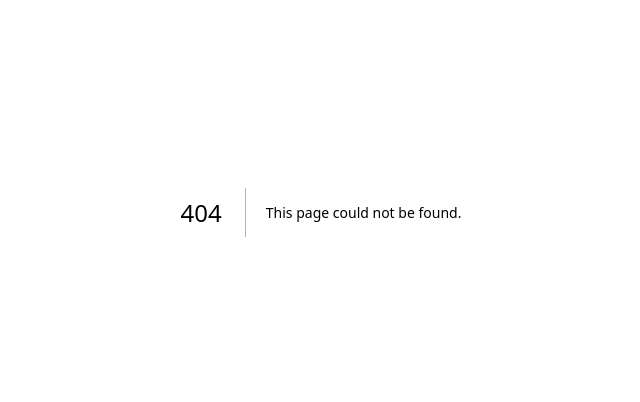
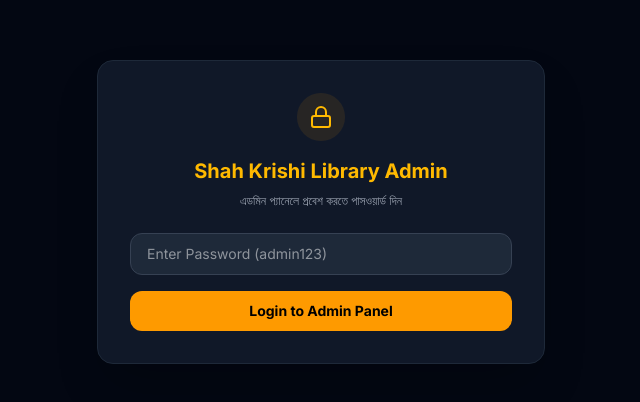
Before and after one commit to Nazmulbd24365/Krishilibray, a Next.js app in the folder frontend/: page /admin in a window 1280 px wide. Before the commit this address had no page. Shown: the part 188-590 px from the top of the page, without its empty margins (319-959 px from the left). Built offline with nearby package versions, Linux system fonts and the light colour scheme.

Commit message:
Fixed admin folder routing in root app directory

```diff
--- a/frontend/app/Admin/page.tsx
+++ b/frontend/app/admin/page.tsx
@@ -27,9 +27,9 @@ export default function AdminPage() {
       {!isLoggedIn ? (
         <div className="bg-gray-900 border border-gray-800 p-8 rounded-2xl max-w-md w-full text-center shadow-2xl">
           <div className="p-3 bg-amber-500/10 text-amber-400 rounded-full w-fit mx-auto mb-4">
-            <Lock className="h-6 w-6" />
+            <Lock className="h-6 w-6 text-amber-400" />
           </div>
-          <h2 className="text-xl font-bold mb-2">Shah Krishi Library Admin Login</h2>
+          <h2 className="text-xl font-bold mb-2 text-amber-400">Shah Krishi Library Admin</h2>
           <p className="text-xs text-gray-400 mb-6">এডমিন প্যানেলে প্রবেশ করতে পাসওয়ার্ড দিন</p>
 
           <form onSubmit={handleLogin} className="space-y-4">
@@ -38,7 +38,7 @@ export default function AdminPage() {
               placeholder="Enter Password (admin123)"
               value={password}
               onChange={(e) => setPassword(e.target.value)}
-              className="w-full px-4 py-2.5 rounded-xl bg-gray-800 border border-gray-700 text-sm focus:outline-none focus:border-amber-500"
+              className="w-full px-4 py-2.5 rounded-xl bg-gray-800 border border-gray-700 text-sm text-white focus:outline-none focus:border-amber-500"
             />
             {error && <p className="text-xs text-red-400">ভুল পাসওয়ার্ড!</p>}
 
```
